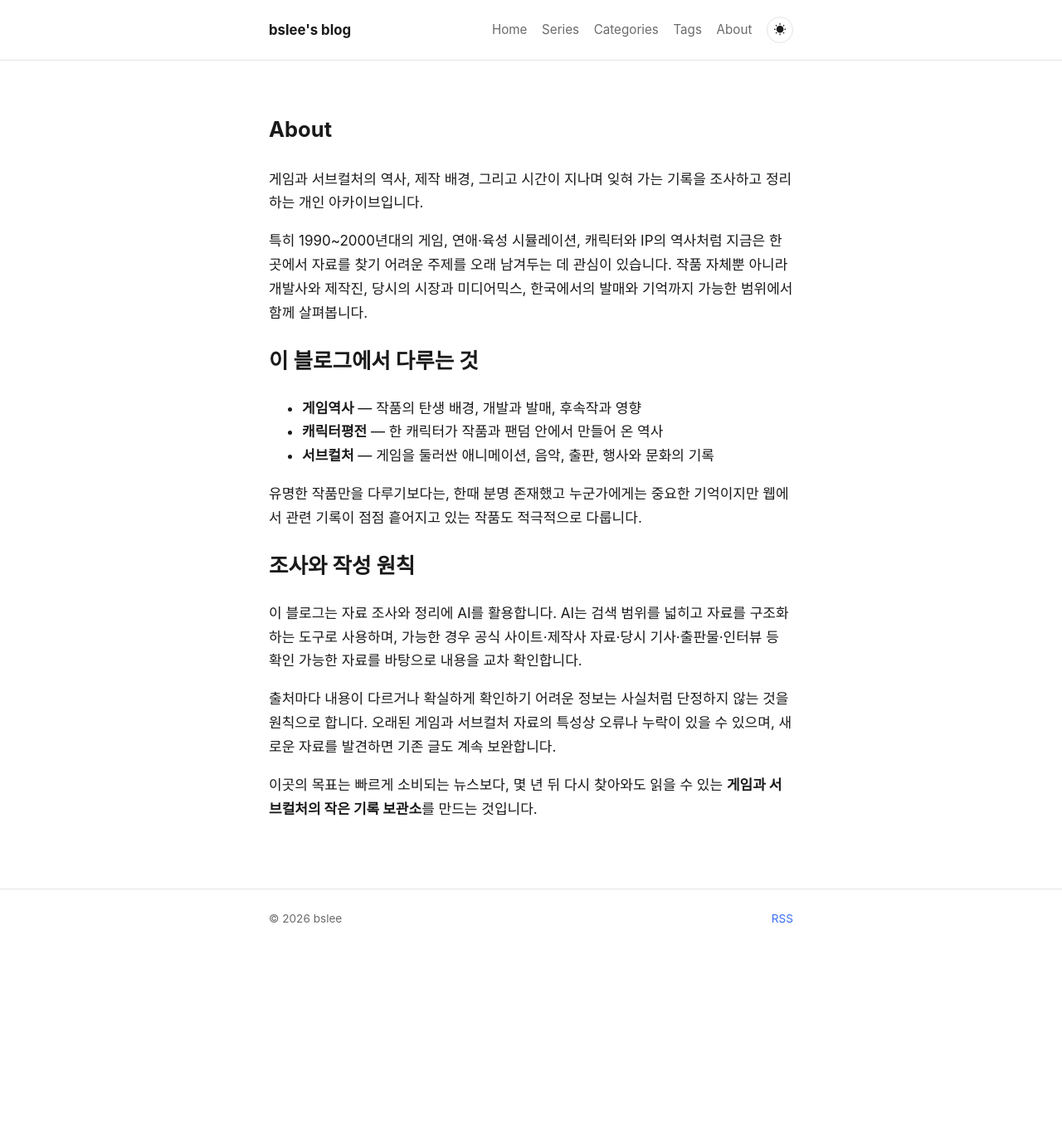
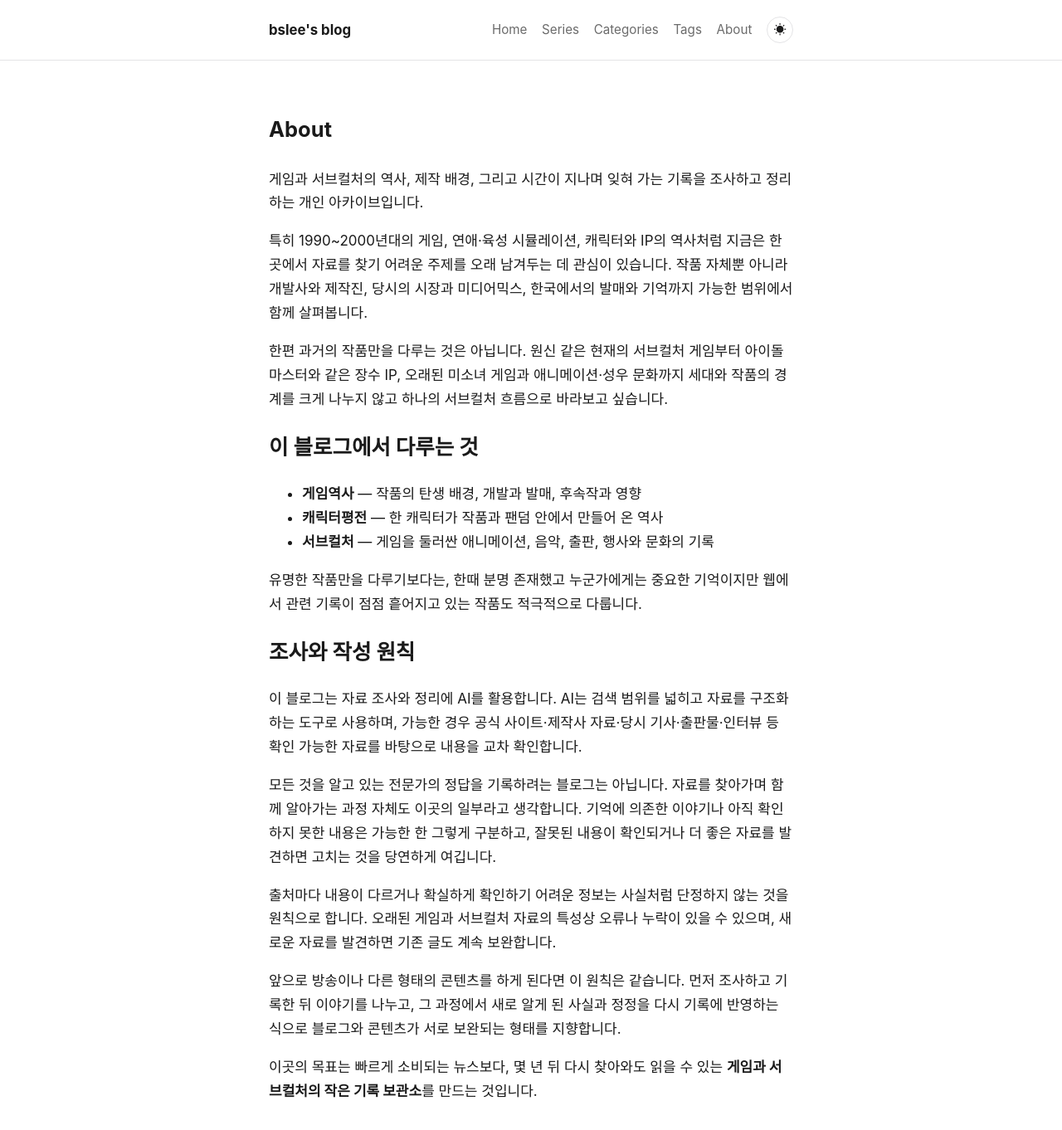
Before and after one commit to bslee-dev/bslee-dev.github.io, a Jekyll site: the page built from about.md, in a window 1280 px wide and 1400 px high. Shown: the top 1362 px of the window at 83% size. Built offline with Jekyll 4.4.1, drawn with Linux system fonts in a browser that asks for light colours.

Commit message:
Expand About with cross-generation subculture and correction philosophy

```diff
--- a/about.md
+++ b/about.md
@@ -6,6 +6,8 @@ permalink: /about/
 게임과 서브컬처의 역사, 제작 배경, 그리고 시간이 지나며 잊혀 가는 기록을 조사하고 정리하는 개인 아카이브입니다.
 
 특히 1990~2000년대의 게임, 연애·육성 시뮬레이션, 캐릭터와 IP의 역사처럼 지금은 한곳에서 자료를 찾기 어려운 주제를 오래 남겨두는 데 관심이 있습니다. 작품 자체뿐 아니라 개발사와 제작진, 당시의 시장과 미디어믹스, 한국에서의 발매와 기억까지 가능한 범위에서 함께 살펴봅니다.
+
+한편 과거의 작품만을 다루는 것은 아닙니다. 원신 같은 현재의 서브컬처 게임부터 아이돌마스터와 같은 장수 IP, 오래된 미소녀 게임과 애니메이션·성우 문화까지 세대와 작품의 경계를 크게 나누지 않고 하나의 서브컬처 흐름으로 바라보고 싶습니다.
 
 ## 이 블로그에서 다루는 것
 
@@ -19,6 +21,10 @@ permalink: /about/
 
 이 블로그는 자료 조사와 정리에 AI를 활용합니다. AI는 검색 범위를 넓히고 자료를 구조화하는 도구로 사용하며, 가능한 경우 공식 사이트·제작사 자료·당시 기사·출판물·인터뷰 등 확인 가능한 자료를 바탕으로 내용을 교차 확인합니다.
 
+모든 것을 알고 있는 전문가의 정답을 기록하려는 블로그는 아닙니다. 자료를 찾아가며 함께 알아가는 과정 자체도 이곳의 일부라고 생각합니다. 기억에 의존한 이야기나 아직 확인하지 못한 내용은 가능한 한 그렇게 구분하고, 잘못된 내용이 확인되거나 더 좋은 자료를 발견하면 고치는 것을 당연하게 여깁니다.
+
 출처마다 내용이 다르거나 확실하게 확인하기 어려운 정보는 사실처럼 단정하지 않는 것을 원칙으로 합니다. 오래된 게임과 서브컬처 자료의 특성상 오류나 누락이 있을 수 있으며, 새로운 자료를 발견하면 기존 글도 계속 보완합니다.
 
+앞으로 방송이나 다른 형태의 콘텐츠를 하게 된다면 이 원칙은 같습니다. 먼저 조사하고 기록한 뒤 이야기를 나누고, 그 과정에서 새로 알게 된 사실과 정정을 다시 기록에 반영하는 식으로 블로그와 콘텐츠가 서로 보완되는 형태를 지향합니다.
+
 이곳의 목표는 빠르게 소비되는 뉴스보다, 몇 년 뒤 다시 찾아와도 읽을 수 있는 **게임과 서브컬처의 작은 기록 보관소**를 만드는 것입니다.
```
